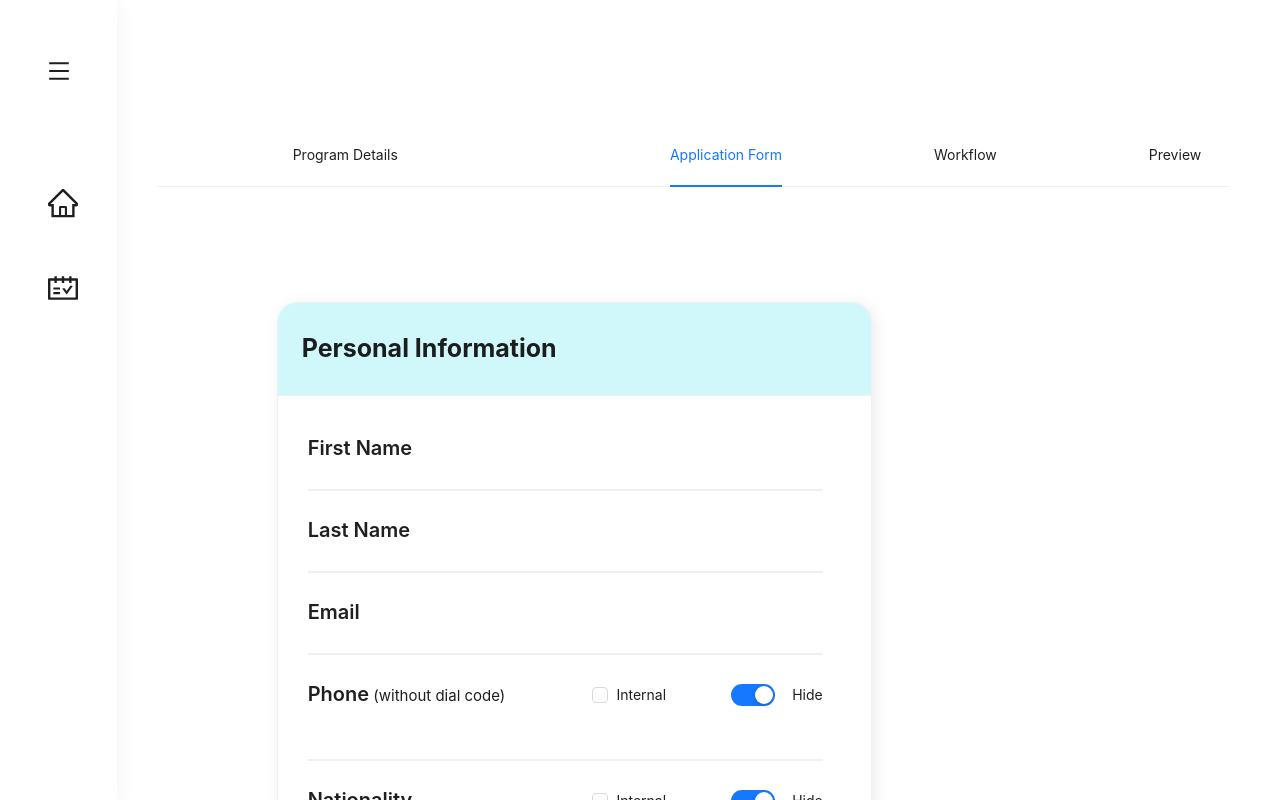
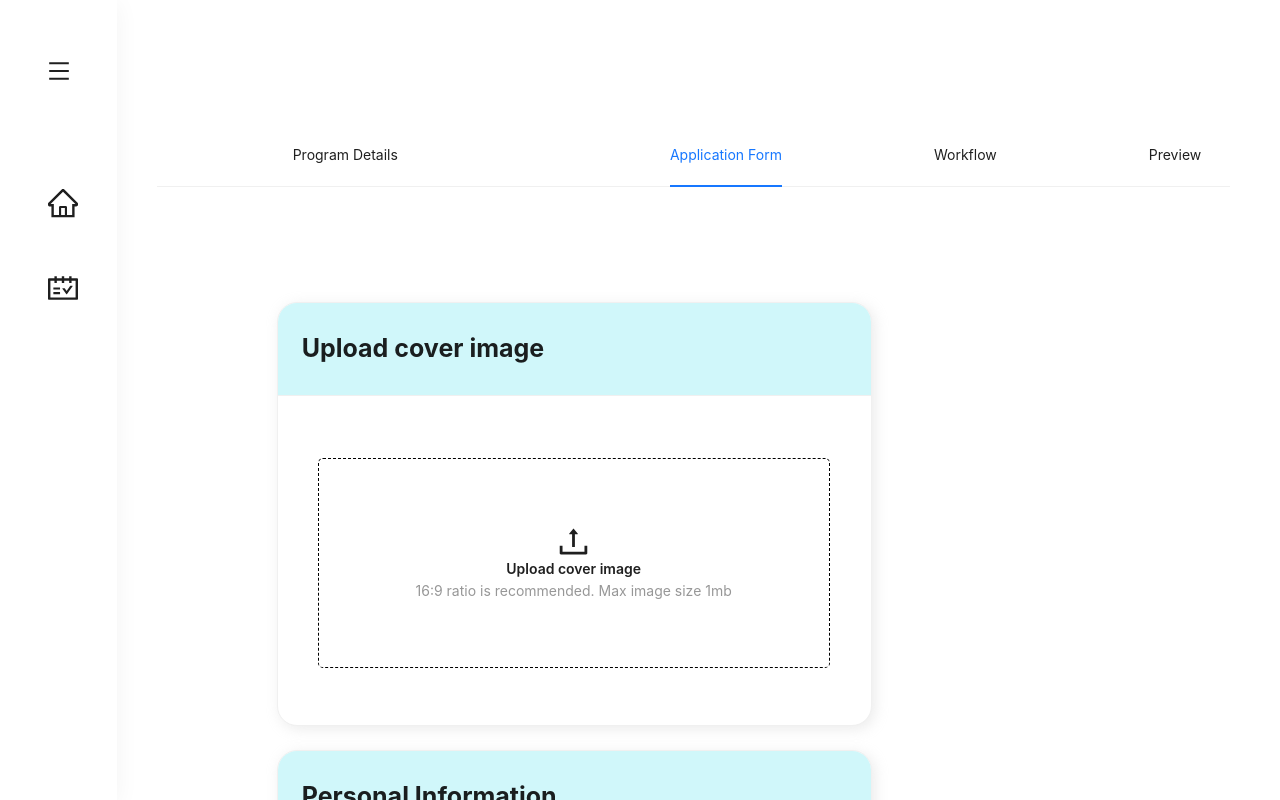
Before and after one commit to MohamedHesham1/Capital-Placement-Task1, a React (Vite) app: page / in a window 1280 px wide. Shown: the top 800 px of the page. Built offline with nearby package versions, Linux system fonts and the light colour scheme.

Commit message:
feat: :sparkles: add UploadCard component

```diff
--- a/src/components/FormList.tsx
+++ b/src/components/FormList.tsx
@@ -2,7 +2,7 @@ import { CloseOutlined, PlusOutlined } from '@ant-design/icons';
 import { Button, Form, Input, Select, Space } from 'antd';
 import { useState } from 'react';
 import { v4 as uuidv4 } from 'uuid';
-import Accordion from './Accordion';
+// import Accordion from './Accordion';
 
 const FormList = () => {
   const formId = uuidv4();
@@ -17,11 +17,11 @@ const FormList = () => {
     setQuestionTitle(event.target.value);
   };
 
-  const paragraphQuestion = (
-    <Accordion questionType={questionType} questionTitle={questionTitle}>
-      <div>test</div>
-    </Accordion>
-  );
+  // const paragraphQuestion = (
+  //   <Accordion questionType={questionType} questionTitle={questionTitle}>
+  //     <div>test</div>
+  //   </Accordion>
+  // );
 
   return (
     <>
--- a/src/components/ParentForm.tsx
+++ b/src/components/ParentForm.tsx
@@ -2,6 +2,8 @@ import { Button, Form } from 'antd';
 import { useState } from 'react';
 import { v4 as uuidv4 } from 'uuid';
 import PersonalInfoCard from './PersonalInfoCard';
+import UploadCard from './UploadCard';
+
 const ParentForm = () => {
   const [form] = Form.useForm();
   const [formValues, setFormValues] = useState({});
@@ -29,6 +31,7 @@ const ParentForm = () => {
         style={{ maxWidth: 517 }}
         colon={false}
       >
+        <UploadCard />
         <PersonalInfoCard />
 
         <Form.Item>
--- /dev/null
+++ b/src/components/UploadCard.tsx
@@ -0,0 +1,90 @@
+import { UploadOutlined } from '@ant-design/icons';
+import { Modal, Upload } from 'antd';
+import type { RcFile, UploadProps } from 'antd/es/upload';
+import type { UploadFile } from 'antd/es/upload/interface';
+import { useState } from 'react';
+import CardItem from './CardItem';
+
+const getBase64 = (file: RcFile): Promise<string> =>
+  new Promise((resolve, reject) => {
+    const reader = new FileReader();
+    reader.readAsDataURL(file);
+    reader.onload = () => resolve(reader.result as string);
+    reader.onerror = (error) => reject(error);
+  });
+
+const UploadCard = () => {
+  const [previewOpen, setPreviewOpen] = useState(false);
+  const [previewImage, setPreviewImage] = useState('');
+  const [previewTitle, setPreviewTitle] = useState('');
+  const [fileList, setFileList] = useState<UploadFile[]>([]);
+
+  const handleCancel = () => setPreviewOpen(false);
+
+  const handlePreview = async (file: UploadFile) => {
+    if (!file.url && !file.preview) {
+      file.preview = await getBase64(file.originFileObj as RcFile);
+    }
+
+    setPreviewImage(file.url || (file.preview as string));
+    setPreviewOpen(true);
+    setPreviewTitle(
+      file.name || file.url!.substring(file.url!.lastIndexOf('/') + 1)
+    );
+  };
+
+  const handleChange: UploadProps['onChange'] = ({ fileList: newFileList }) =>
+    setFileList(newFileList);
+
+  const uploadButton = (
+    <div
+      style={{
+        display: 'flex',
+        justifyContent: 'center',
+        alignItems: 'center',
+        flexDirection: 'column',
+        width: 512,
+        height: 210,
+        borderRadius: 5,
+        border: '1px dashed #000',
+        boxShadow: '3px 3px 9px 0px rgba(190, 190, 190, 0.13))',
+        fontSize: 14,
+        margin: '63px 43px 57px 40px',
+      }}
+    >
+      <UploadOutlined style={{ fontSize: 33 }} />
+      <p style={{ fontWeight: '600' }}>Upload cover image</p>
+      <p style={{ color: '#979797' }}>
+        16:9 ratio is recommended. Max image size 1mb
+      </p>
+    </div>
+  );
+
+  return (
+    <CardItem title='Upload cover image' formItemName='coverImage'>
+      <Upload
+        action='https://run.mocky.io/v3/435e224c-44fb-4773-9faf-380c5e6a2188'
+        listType='picture-card'
+        fileList={fileList}
+        onPreview={handlePreview}
+        onChange={handleChange}
+      >
+        {fileList.length > 0 ? null : uploadButton}
+      </Upload>
+      <Modal
+        open={previewOpen}
+        title={previewTitle}
+        footer={null}
+        onCancel={handleCancel}
+      >
+        <img
+          alt='example'
+          style={{ width: '100%', height: 'auto' }}
+          src={previewImage}
+        />
+      </Modal>
+    </CardItem>
+  );
+};
+
+export default UploadCard;
```
